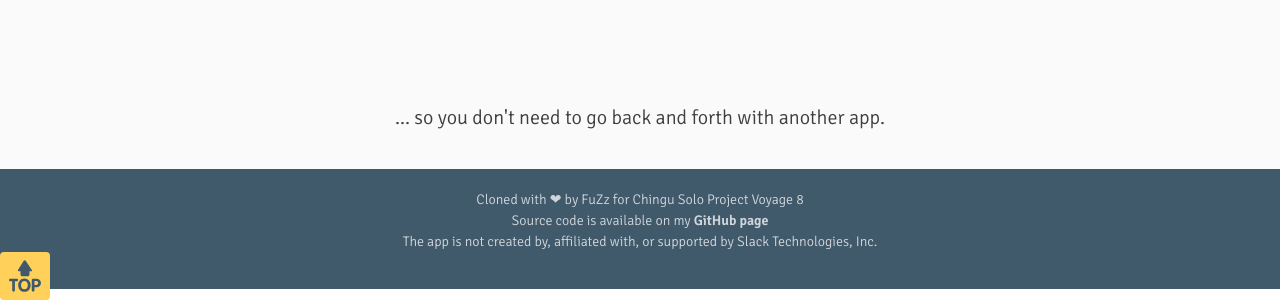
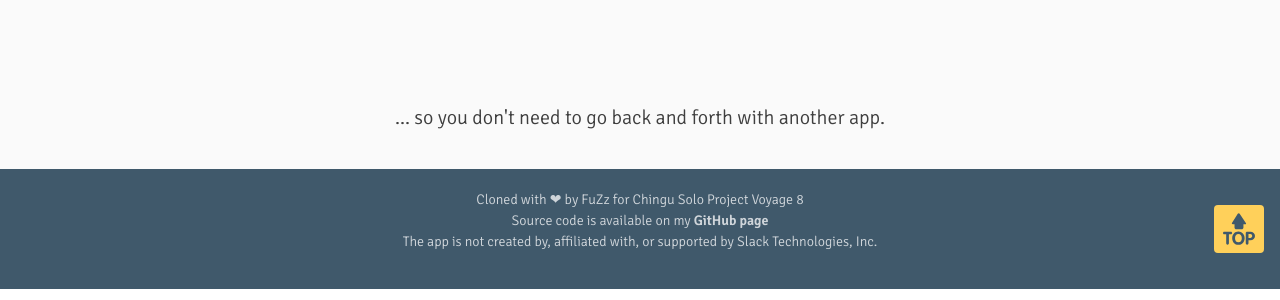
Before and after one commit to FuZz8Sanchez/FuZz8Sanchez.github.io, a plain HTML site: page index.html in a window 1280 px wide. Shown: the part 1975-2275 px from the top of the page. Drawn offline with Linux system fonts and the light colour scheme.

Commit message:
Fixed TOP button positioning

```diff
--- a/CSS/style.css
+++ b/CSS/style.css
@@ -249,6 +249,11 @@ hr {
 	line-height: 1.5;
 }
 
+.footerBox {
+	position: relative;
+	z-index: 1;
+}
+
 footer {
 	background-color: #40596B;
 	height: 100px;
@@ -271,6 +276,10 @@ footer a {
 }
 
 .buttonTop {
+	position: absolute;
+	z-index: 2;
+	right: 16px;
+	top: 16px;
 	display: flex;
 	justify-content: center;
 	align-items: center;
--- a/index.html
+++ b/index.html
@@ -120,10 +120,12 @@
 	</div>
 
 	<footer>
+		<div class= "footerBox">
 		<p>Cloned with <span>❤</span> by FuZz for Chingu Solo Project Voyage 8</p>
 		<p>Source code is available on my<a href="https://github.com/FuZz8Sanchez/FuZz8Sanchez.github.io"> GitHub page</a></p><!--Insert GitHub Repo Link-->
 		<p>The app is not created by, affiliated with, or supported by Slack Technologies, Inc.</p>
 		<a href="#top" class="buttonTop"><img src="img/top.svg" alt="Go top of the page"></a><!--falta ubicar-->
+		</div>
 	</footer>
 </body>
 </html>
```
